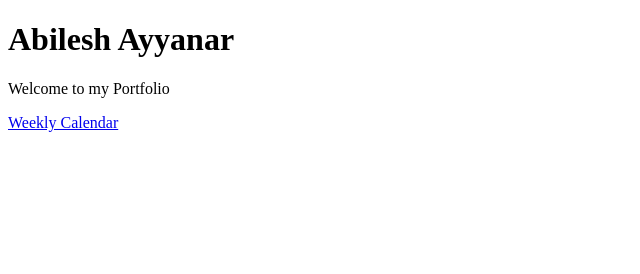
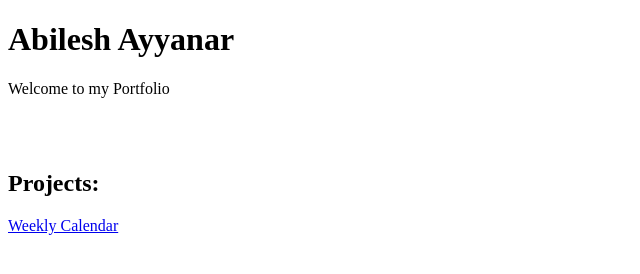
Before and after one commit to abileshayyanar/portfolio, a plain HTML site: page index.html in a window 1280 px wide. Shown: the whole page, without its empty margins (0-640 px from the left). Drawn offline with Linux system fonts and the light colour scheme.

Commit message:
added projects header

```diff
--- a/index.html
+++ b/index.html
@@ -10,7 +10,11 @@
 <h1>Abilesh Ayyanar</h1>
 
 <p>Welcome to my Portfolio </p>
+<br>
+<br>
+<h2>Projects:</h2>
 <a href="https://github.com/abileshayyanar/Flask-Weekly-Calendar"> Weekly Calendar</a>
+
 
 </body>
 </html>
```
